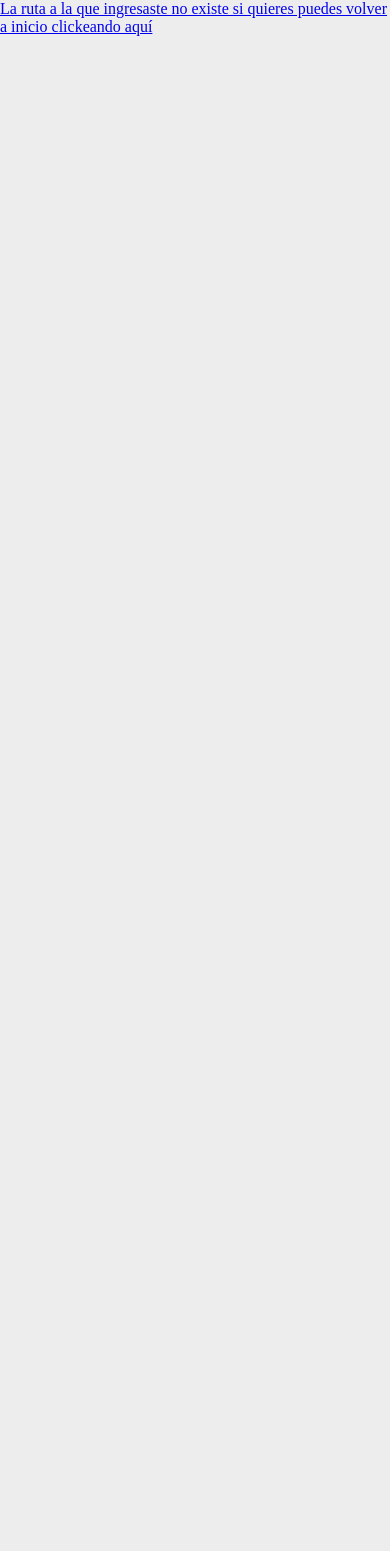
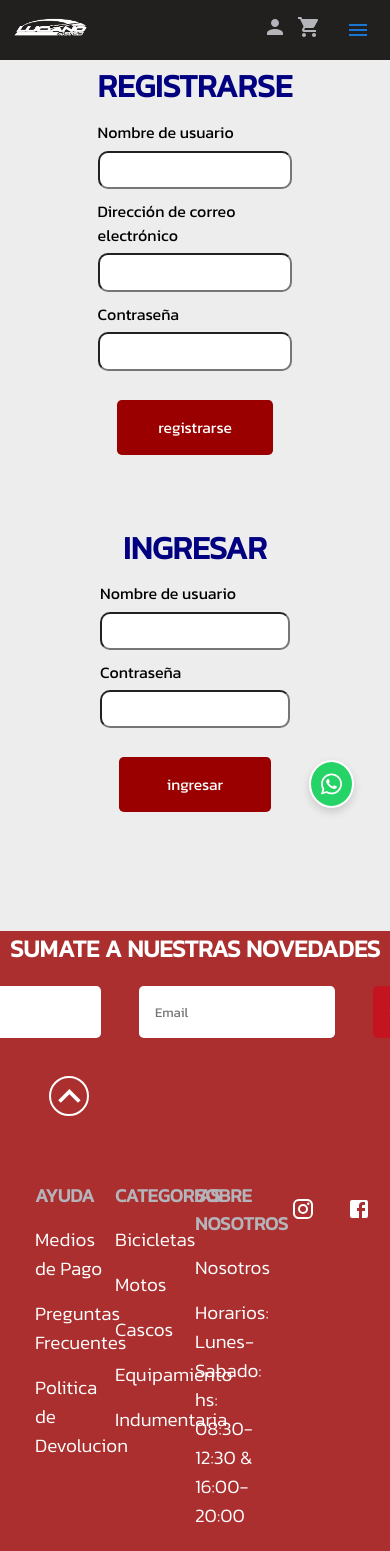
Before and after one commit to Benjarizzi/e-commerce-lm, a React (Create React App) app in the folder luciano-motos/: page /registro in a window 390 px wide. Shown: the top 1551 px of the page. Before the commit the page ends 844 px from the top, so only its background shows below. Built offline with nearby package versions, Linux system fonts and the light colour scheme.

Commit message:
login-responsivo

```diff
--- a/luciano-motos/package.json
+++ b/luciano-motos/package.json
@@ -21,6 +21,7 @@
     "react-router-dom": "^6.11.1",
     "react-scripts": "^5.0.1",
     "react-slick": "^0.29.0",
+    "react-tooltip": "^5.13.1",
     "slick-carousel": "^1.8.1",
     "web-vitals": "^2.1.4"
   },
--- a/luciano-motos/public/index.html
+++ b/luciano-motos/public/index.html
@@ -24,7 +24,7 @@
       work correctly both with client-side routing and a non-root public URL.
       Learn how to configure a non-root public URL by running `npm run build`.
     -->
-    <title>React App</title>
+    <title>Luciano Motos</title>
   </head>
   <body>
     <noscript>You need to enable JavaScript to run this app.</noscript>
--- a/luciano-motos/src/App.js
+++ b/luciano-motos/src/App.js
@@ -11,6 +11,7 @@ import Nosotros from './Componentes/Nosotros/Nosotros';
 import MediosDePago from './Componentes/Medios de Pago/MediosDePago';
 import ItemDetail from './Componentes/ItemDetail/ItemDetail';
 import Bicicletas_container from './Componentes/Bicicletas/Bicicletas_container';
+import Register from './Componentes/Register/Register';
 
 
 
@@ -32,9 +33,12 @@ function App() {
               <Route path='/preguntasfrecuentes' element={<PreguntasFrecuentes />} />
               <Route path='/bicicletas' element={<Bicicletas_container />} />
               <Route path='/detalle' element={<ItemDetail/>} />
+              <Route path='/registro' element={<Register/>} />
 
             </Route>
           </Route>
+
+
 
 
           <Route path='/nosotros' element={<Nosotros/>} />
--- a/luciano-motos/src/Componentes/Footer/Footer.css
+++ b/luciano-motos/src/Componentes/Footer/Footer.css
@@ -1,5 +1,5 @@
 .contenedor-footer{
-    background-color: #323f83;
+    background-color: #9b0000cc;
     width: -webkit-fill-available;
     height: fit-content !important;
     left: 0;
@@ -136,3 +136,17 @@
     color:white !important;
     text-decoration: none !important;
 }
+.boton-volver-arriba{
+    background-color: transparent;
+    color: white;
+    border: solid 2px white;
+    border-radius: 50%;
+    width: 40px;
+    height: 40px;
+    align-items: center;
+    display: flex;
+    justify-content: center;
+    cursor: pointer;
+    transition: 1s;
+
+}
--- a/luciano-motos/src/Componentes/Footer/Footer.jsx
+++ b/luciano-motos/src/Componentes/Footer/Footer.jsx
@@ -9,8 +9,18 @@ import { Box, Grid } from "@mui/material";
 import { FontAwesomeIcon } from '@fortawesome/react-fontawesome';
 import { faWhatsapp } from '@fortawesome/free-brands-svg-icons';
 import PlaceIcon from "@mui/icons-material/Place";
+import KeyboardArrowUpIcon from '@mui/icons-material/KeyboardArrowUp';
+import ReactTooltip from 'react-tooltip';
 
 const Footer = () => {
+
+
+    const handleScrollToTop = () => {
+        window.scrollTo({
+            top: 0,
+            behavior: 'smooth'
+        });
+    };
     return (
         <>
             <Outlet />
@@ -30,9 +40,9 @@ const Footer = () => {
 
                 </div>
 
-                <Link to="/" sx={{ display: "flex", justifyContent: "center" }}>
-                    <img src="/icons/luciano.png" alt="LOGO" className="img-footer" />
-                </Link>
+                <div style={{paddingLeft:"30px"}}>
+                <button onClick={handleScrollToTop} className="boton-volver-arriba"><KeyboardArrowUpIcon style={{fontSize:"2.8rem"}} /></button>
+                </div>
                 <div className="contenedor-ayuda">
                     <Grid container sx={{ alignItems: "flex-start", fontFamily: "Kanit" }}>
                         <Grid item xs={3}>
@@ -59,8 +69,8 @@ const Footer = () => {
                                 <Link to="/nosotros"><li>Nosotros</li></Link>
                                 <Link to="/horarios"><li>Horarios: Lunes-Sabado: hs: 08:30-12:30 & 16:00-20:00</li></Link>
                                 <Box className="ubi-footer">
-                                <Link to="/ubicacion"><li>Ubicacion </li></Link>
-                                <PlaceIcon />
+                                    <Link to="/ubicacion"><li>Ubicacion </li></Link>
+                                    <PlaceIcon />
                                 </Box>
 
                             </Box>
@@ -79,12 +89,12 @@ const Footer = () => {
                     </Grid>
 
                 </div>
-                <Grid item xs={12} sx={{ backgroundColor: "#1e264e" }}>
+                <Grid item xs={12} sx={{ backgroundColor: "#000000af" }}>
                     <div className="copyright">
                         <h4>Copyright 2023</h4>
                         <p>Luciano Motos</p>
                         <p>Todos los derechos reservados</p>
-                        <Link><p>Términos y condiciones</p></Link>
+                        <Link to="*"><p>Términos y condiciones</p></Link>
                     </div>
                 </Grid>
 
--- a/luciano-motos/src/Componentes/Main/Main.css
+++ b/luciano-motos/src/Componentes/Main/Main.css
@@ -26,7 +26,7 @@
     background-color: transparent;
     height: 100px;
     margin-bottom: 0px;
-    background-color: #c9031096;
+    background-color: #9b0000cc;
 }
 
 .navigate_item {
@@ -46,7 +46,7 @@
     align-items: center;
     text-decoration: unset;
     font-family: 'Kanit', sans-serif;
-    color: white;
+    color: rgb(255, 255, 255);
     font-weight: 300;
     text-transform: uppercase;
     font-size: 14px;
@@ -112,7 +112,7 @@
     color: red;
     font-family: 'Kanit', sans-serif;
     text-transform: uppercase;
-    padding-top: 120px;
+    padding-top: 150px;
 }
 
 .sumate-items {
@@ -168,7 +168,7 @@
     color: transparent;
     animation: cambiar-color 3s linear infinite;
     text-decoration: underline;
-    padding-top: 80px;
+    padding-top: 100px;
 
 }
 
--- a/luciano-motos/src/Componentes/Main/Main.jsx
+++ b/luciano-motos/src/Componentes/Main/Main.jsx
@@ -41,7 +41,7 @@ const Main = () => {
             <MotoSearch />
           </div>
         )}
-        <Grid item xs={12} md={12} sm={12} sx={{ display: "flex", justifyContent: "center", alignItems: "center", backgroundColor: "#0d0d0d8a" }}>
+        <Grid item xs={12} md={12} sm={12} sx={{ display: "flex", justifyContent: "center", alignItems: "center",  }}>
           <Box className="navigate_options_container">
             <Box className="navigate_item">
               <Link>
--- a/luciano-motos/src/Componentes/Navbar/Navbar.jsx
+++ b/luciano-motos/src/Componentes/Navbar/Navbar.jsx
@@ -55,7 +55,7 @@ const Navbar = () => {
                 <Grid item xs={3} md={3} sm={3}  sx={{ display: "flex", alignItems: "center",justifyContent:"center"}}>
                     <Box>
                         <ul className="nav">
-                            <Link to="/login"><li><PersonIcon/></li></Link>
+                            <Link to="/registro"><li><PersonIcon/></li></Link>
                             <Link to="/carrito"><li><CartWidget/></li></Link>
                         </ul>
                     </Box>
--- /dev/null
+++ b/luciano-motos/src/Componentes/Register/Register.css
@@ -0,0 +1,157 @@
+@import url('https://fonts.googleapis.com/css2?family=Kanit:wght@300&display=swap');
+
+* {
+    margin: 0;
+    padding: 0;
+    box-sizing: border-box;
+    font-family: 'Kanit', sans-serif;
+}
+
+.contenedor-registro {
+    padding-top: 90px;
+    display: flex;
+    justify-content: space-between;
+    padding: 100px;
+}
+
+.contenedor-registro h1 {
+    padding-bottom: 40px;
+    text-align: center;
+    color:  #000080;
+    text-transform: uppercase;
+}
+
+.contenedor-input-label {
+    display: flex;
+    flex-direction: column;
+    justify-content: start;
+    text-align: start;
+}
+
+
+.boton-registro {
+    display: flex;
+    justify-content: center;
+    text-align: center;
+    width: 100%;
+}
+
+.boton-registro button {
+    background-color: #9b0000;
+    color: white;
+    width: 50%;
+    font-size: 20px;
+    text-transform: lowercase;
+    cursor: pointer;
+    transition: 1s;
+}
+
+.boton-registro button:hover {
+    background-color: #011187;
+}
+
+.contenedor-registrarse {
+    display: flex;
+    justify-content: center;
+    align-items: center;
+    width: 100%;
+    text-align: start;
+}
+
+.registrarse {
+    display: flex;
+    flex-direction: column;
+    color: black;
+    text-align: center;
+}
+
+.registrarse input {
+    margin: 40px;
+    margin-top: .4rem;
+    margin-left: 0;
+    width: 600px;
+    padding: 18px;
+    height: max-content;
+    border-radius: 10px;
+    font-size: 17px;
+}
+
+.contenedor-ingresar {
+    display: flex;
+    justify-content: center;
+    align-items: start;
+    width: 100%;
+    text-align: start;
+}
+
+.ingresar {
+    display: flex;
+    flex-direction: column;
+    color: black;
+}
+
+.ingresar input {
+    margin: 40px;
+    margin-left: 0;
+    margin-top: .4rem;
+    width: 600px;
+    padding: 18px;
+    border-radius: 10px;
+    font-size: 17px;
+}
+
+/* Media Queries */
+
+@media screen and (max-width: 1024px) {
+    .contenedor-registro {
+        flex-direction: column;
+        align-items: center;
+        padding-top: 15%;
+    }
+    .contenedor-ingresar{
+        margin-top: 50px;
+    }
+
+    .contenedor-registro h1 {
+        padding-bottom: 5%;
+    }
+
+    .boton-registro button {
+        width: 100%;
+        font-size: 3vw;
+    }
+
+    .registrarse input,
+    .ingresar input {
+        margin: 5%;
+        margin-top: 0.4rem;
+        margin-left: 0;
+        width: 100%;
+        padding: 3%;
+        height: max-content;
+        border-radius: 10px;
+        font-size: 2vw;
+    }
+
+}
+
+@media screen and (max-width: 768px) {
+
+    .contenedor-registro{
+        padding-top: 16%;
+    }
+
+    .registrarse input,
+    .ingresar input {
+        width: 100%;
+        padding: 3%;
+        height: max-content;
+        border-radius: 10px;
+        font-size: 4vw;
+    }
+    .boton-registro button {
+        width: 100%;
+        font-size: 4vw;
+    }
+
+}
--- /dev/null
+++ b/luciano-motos/src/Componentes/Register/Register.jsx
@@ -0,0 +1,49 @@
+import React, { useState } from 'react'
+import "./Register.css"
+
+const Register = () => {
+
+    return (
+        <div className='contenedor-registro'>
+            <div className='contenedor-registrarse'>
+                <div className='registrarse'>
+                    <h1>Registrarse</h1>
+                    <div className='contenedor-input-label'>
+                        <label htmlFor="Nombre de usuario">Nombre de usuario</label>
+                        <input type="text" />
+                    </div>
+                    <div className='contenedor-input-label'>
+                        <label htmlFor="Nombre de usuario">Dirección de correo electrónico</label>
+                        <input type="e-mail" />
+                    </div>
+                    <div className='contenedor-input-label'>
+                        <label htmlFor="Nombre de usuario">Contraseña</label>
+                        <input type='password' />
+                    </div>
+
+                    <div className='boton-registro'><button type='submit'>Registrarse</button></div>
+                </div>
+            </div>
+            <div className='contenedor-ingresar'>
+                <div className='ingresar'>
+                    <h1>Ingresar</h1>
+                    <div className='contenedor-input-label'>
+                        <label htmlFor="Nombre de usuario">Nombre de usuario</label>
+                        <input type="text" />
+                    </div>
+                    <div className='contenedor-input-label'>
+                        <label htmlFor="Nombre de usuario">Contraseña</label>
+                        <input type='password' />
+                    </div>
+
+                    <div className='boton-registro'>
+                        <button>Ingresar</button>
+                    </div>
+                </div>
+            </div>
+        </div>
+
+    )
+}
+
+export default Register
```
Also changed, not shown: luciano-motos/src/Componentes/BotonWhatsapp/BotonWhatsapp.jsx (+5 -5 lines), 1 other file (tests, documents, lock files or other folders).
